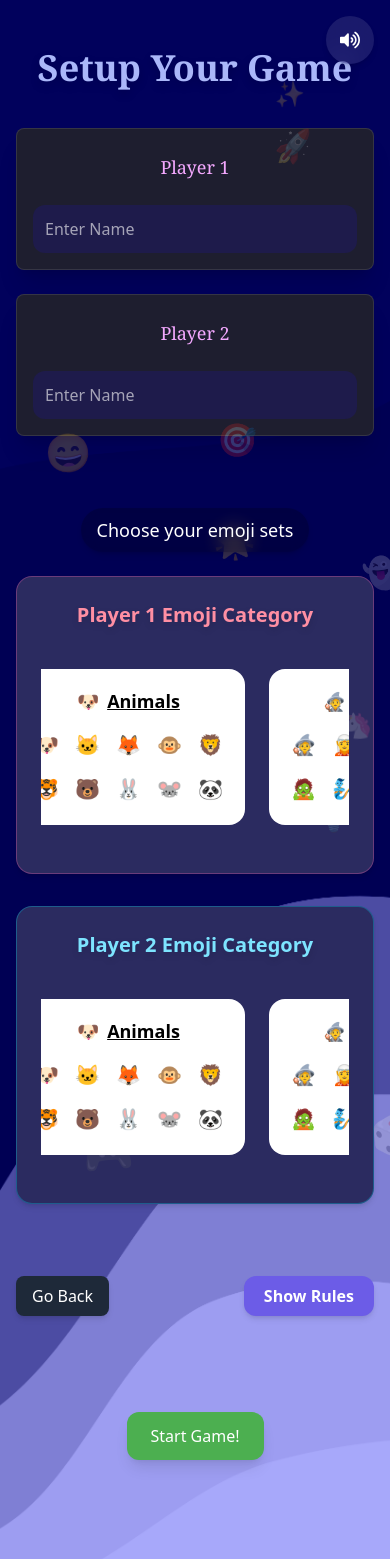
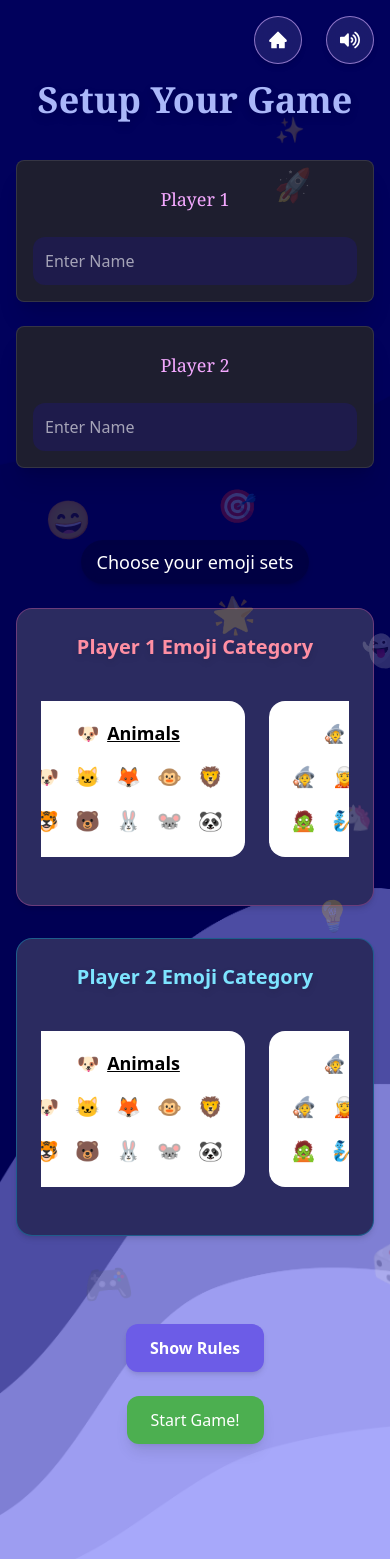
Before and after one commit to sathvik89/BlinkTacToe, a React (Vite) app: page /setup in a window 390 px wide. Shown: the top 1559 px of the page. Built offline with nearby package versions, Linux system fonts and the light colour scheme.

Commit message:
added home icon

```diff
--- a/src/components/AppMusic.jsx
+++ b/src/components/AppMusic.jsx
@@ -12,7 +12,11 @@ const AppMusic = () => {
     const audio = audioRef.current;
     audio.loop = true;
     audio.volume = volume;
-    audio.play();
+
+    audio
+      .play()
+      .then(() => setIsPlaying(true))
+      .catch(() => setIsPlaying(false));
 
     return () => {
       audio.pause();
@@ -23,7 +27,7 @@ const AppMusic = () => {
     audioRef.current.volume = volume;
   }, [volume]);
 
-  const handleToggleControls = () => {
+  const toggleControls = () => {
     setShowControls((prev) => !prev);
   };
 
@@ -35,17 +39,9 @@ const AppMusic = () => {
   };
 
   return (
-    <div className="absolute top-4 right-4 z-50 flex flex-col items-center gap-2">
-      {/* volume button */}
-      <button
-        onClick={handleToggleControls}
-        className="w-12 h-12 rounded-full bg-white/10 backdrop-blur-md shadow-md flex items-center justify-center text-white hover:scale-105 transition duration-200"
-      >
-        {getIcon()}
-      </button>
-      {/* volume controller */}
+    <div className="absolute top-4 right-4 z-50 flex items-center gap-2">
       {showControls && (
-        <div className="flex flex-col items-center gap-2 bg-white/10 backdrop-blur-md px-3 py-2 rounded-xl shadow-lg">
+        <div className="flex items-center gap-2 bg-white/10 backdrop-blur-md px-3 py-1 rounded-xl shadow-lg transition-all duration-200">
           <input
             type="range"
             min="0"
@@ -53,10 +49,17 @@ const AppMusic = () => {
             step="0.01"
             value={volume}
             onChange={(e) => setVolume(parseFloat(e.target.value))}
-            className="w-28 accent-pink-400"
+            className="w-28 accent-pink-400 cursor-pointer"
           />
         </div>
       )}
+
+      <button
+        onClick={toggleControls}
+        className="w-12 h-12 rounded-full border border-purple-300/60 bg-white/10 backdrop-blur-md shadow-md flex items-center justify-center text-white hover:scale-105 transition duration-200"
+      >
+        {getIcon()}
+      </button>
     </div>
   );
 };
--- a/src/components/BackButton.jsx
+++ /dev/null
@@ -1,25 +0,0 @@
-import { useNavigate } from "react-router-dom";
-import clickSound from "../audio/Click.mp3";
-import { useRef } from "react";
-
-export default function BackButton() {
-  const clickSound1 = useRef(new Audio(clickSound));
-  const navi = useNavigate();
-  function handleBack() {
-    navi("/");
-    clickSound1.current.currentTime = 0; // Rewind to start
-    clickSound1.current.play();
-  }
-
-  return (
-    <button
-      onClick={handleBack}
-      className="px-4 py-2 bg-gray-800 text-white font-medium rounded-lg
-                 shadow-md hover:bg-gray-700 hover:shadow-lg
-                 focus:outline-none focus:ring-2 focus:ring-gray-500
-                 transition-transform duration-200 hover:scale-105"
-    >
-      Go Back
-    </button>
-  );
-}
--- /dev/null
+++ b/src/components/HomeButton.jsx
@@ -0,0 +1,25 @@
+import { useNavigate } from "react-router-dom";
+import { AiFillHome } from "react-icons/ai";
+import clickSound from "../audio/Click.mp3";
+import { useRef } from "react";
+
+export default function HomeButton() {
+  const clickSound1 = useRef(new Audio(clickSound));
+  const navi = useNavigate();
+
+  const handleHomeClick = () => {
+    clickSound1.current.currentTime = 0;
+    clickSound1.current.play();
+    navi("/");
+  };
+
+  return (
+    <button
+      onClick={handleHomeClick}
+      className="w-12 h-12 absolute top-4 right-22 rounded-full border border-purple-300/60 bg-white/10 backdrop-blur-md shadow-md flex items-center justify-center text-white hover:scale-105 transition duration-200"
+      aria-label="Go to Home"
+    >
+      <AiFillHome className="text-xl" />
+    </button>
+  );
+}
--- a/src/components/RuleBook.jsx
+++ b/src/components/RuleBook.jsx
@@ -40,7 +40,7 @@ const RuleBook = () => {
             playClick();
             setShow(true);
           }}
-          className="px-5 py-2 rounded-xl font-semibold bg-[#6C5CE7] text-white hover:bg-[#8E44AD] hover:scale-105 transition-all shadow-md"
+          className="px-6 py-3 cursor-pointer rounded-xl font-semibold bg-[#6C5CE7] text-white hover:bg-[#8E44AD] hover:scale-105 transition-all shadow-md"
         >
           Show Rules
         </button>
--- a/src/pages/Gamepage.jsx
+++ b/src/pages/Gamepage.jsx
@@ -14,6 +14,7 @@ import bgImage from "../backgroundImages/background.png";
 import clickSound from "../audio/Click.mp3";
 import AppMusic from "../components/AppMusic";
 import winnerSound from "../audio/winner.mp3";
+import HomeButton from "../components/HomeButton";
 
 const fadeUp = {
   hidden: { opacity: 0, y: 30, scale: 0.95 },
@@ -138,6 +139,7 @@ const Gamepage = () => {
       }}
     >
       <AppMusic />
+      <HomeButton />
       {showConfetti && <Confetti />}
       <div className="flex-1 p-4 md:p-8">
         <motion.div className="max-w-4xl mx-auto" variants={fadeUp}>
--- a/src/pages/Setup.jsx
+++ b/src/pages/Setup.jsx
@@ -6,29 +6,19 @@ import PlayerCard from "../components/PlayerCard";
 import Footer from "../components/Footer";
 import AppMusic from "../components/AppMusic";
 import { PlayerContext } from "../context/PlayerContext";
-import { useContext, useState, useRef, useEffect } from "react";
-import BackButton from "../components/BackButton";
+import { useContext, useState, useRef } from "react";
 import bgImage from "../backgroundImages/background.png";
 import FloatingEmoji from "../components/FloatingEmoji";
 import StartButton from "../components/StartButton";
 import ClickSound from "../audio/Click.mp3";
 import SetupHeading from "../components/SetupHeading";
+import HomeButton from "../components/HomeButton";
 
 const Setup = () => {
   const navi = useNavigate();
   const [player1, setPlayer1] = useState({ name: "", category: null });
   const [player2, setPlayer2] = useState({ name: "", category: null });
   const [eror, setEror] = useState("");
-
-  const emojiSectionRef = useRef(null);
-  const scrollToEmojisSection = () => {
-    emojiSectionRef.current?.scrollIntoView({ behavior: "smooth" });
-  };
-
-  useEffect(() => {
-    const timeout = setTimeout(scrollToEmojisSection, 1500);
-    return () => clearTimeout(timeout);
-  }, []);
 
   const handleSelectCat = (player, category) => {
     if (player === 1) {
@@ -50,26 +40,18 @@ const Setup = () => {
 
   const { setPlayer1Context, setPlayer2Context } = useContext(PlayerContext);
   const clickSound1 = useRef(new Audio(ClickSound));
+
   const handleStart = () => {
     clickSound1.current.currentTime = 0;
     clickSound1.current.play();
-    if (!player1.name.trim()) {
-      return setEror("Please enter Player 1's name.");
-    }
-    if (!player2.name.trim()) {
-      return setEror("Please enter Player 2's name.");
-    }
-    if (!player1.category) {
+    if (!player1.name.trim()) return setEror("Please enter Player 1's name.");
+    if (!player2.name.trim()) return setEror("Please enter Player 2's name.");
+    if (!player1.category)
       return setEror("Player 1, please select an emoji category.");
-    }
-
-    if (!player2.category) {
+    if (!player2.category)
       return setEror("Player 2, please select an emoji category.");
-    }
-
-    if (player1.category.name === player2.category.name) {
+    if (player1.category.name === player2.category.name)
       return setEror("Both players cannot choose the same emoji category.");
-    }
 
     setPlayer1Context(player1);
     setPlayer2Context(player2);
@@ -81,7 +63,8 @@ const Setup = () => {
       style={{ backgroundImage: `url(${bgImage})` }}
       className="relative min-h-screen bg-cover bg-top px-4 md:px-8 py-10 md:py-20 overflow-hidden"
     >
-      <div className="mb-2">
+      <div className="mb-10">
+        <HomeButton />
         <AppMusic />
       </div>
       <div className="relative z-10 max-w-7xl mx-auto">
@@ -107,6 +90,7 @@ const Setup = () => {
               color="#00D2FF"
             />
           </motion.div>
+
           <motion.div
             initial={{ opacity: 0 }}
             animate={{ opacity: 1 }}
@@ -117,7 +101,6 @@ const Setup = () => {
           </motion.div>
 
           <motion.div
-            ref={emojiSectionRef}
             initial={{ opacity: 0, y: 30 }}
             animate={{ opacity: 1, y: 0 }}
             transition={{ delay: 0.4, duration: 0.6 }}
@@ -143,6 +126,7 @@ const Setup = () => {
             </div>
           </motion.div>
         </div>
+
         {eror && (
           <motion.div
             initial={{ opacity: 0, y: -10 }}
@@ -152,29 +136,17 @@ const Setup = () => {
             {eror}
           </motion.div>
         )}
-        <div className="flex justify-between mt-6">
-          <div>
-            <BackButton />
-          </div>
+
+        {/* RuleBook and Start Button Side-by-Side */}
         <motion.div
-            initial={{ opacity: 0, scale: 0.9 }}
-            animate={{ opacity: 1, scale: 1 }}
+          initial={{ opacity: 0, y: 20 }}
+          animate={{ opacity: 1, y: 0 }}
           transition={{ delay: 0.6, duration: 0.6 }}
-            className="mb-12"
+          className="mt-10 flex flex-col sm:flex-row items-center justify-center gap-6"
         >
           <RuleBook />
-          </motion.div>
-        </div>
-
-        <motion.div
-          initial={{ opacity: 0, scale: 0.95 }}
-          animate={{ opacity: 1, scale: 1 }}
-          transition={{ delay: 0.8, duration: 0.5 }}
-          className="mt-12 flex justify-center"
-        >
           <StartButton onClick={handleStart} />
         </motion.div>
-      </div>
 
         <motion.div
           initial={{ opacity: 0, y: 50 }}
@@ -185,6 +157,7 @@ const Setup = () => {
           <Footer />
         </motion.div>
       </div>
+    </div>
   );
 };
 
```
Lines whose indentation alone changed are shown as unchanged.
